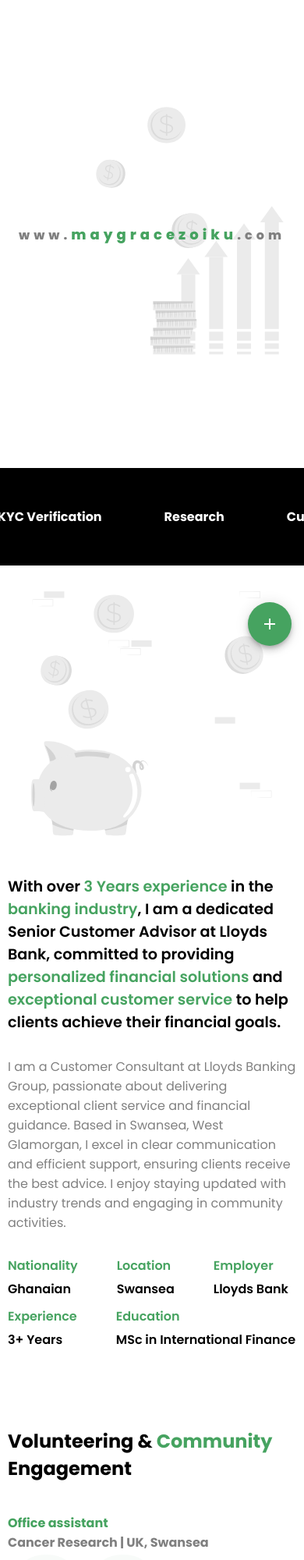
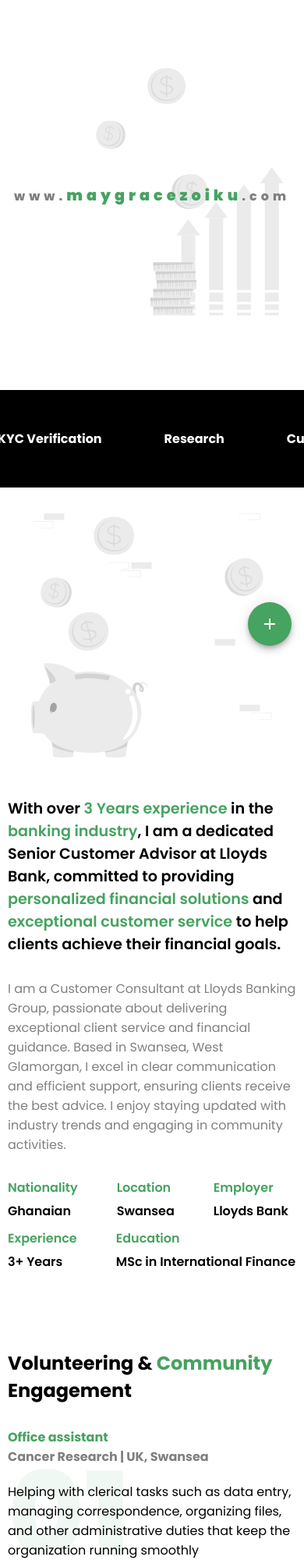
Before and after one commit to Zoiku/maygracezoiku.com, a React (Vite) app: page / in a window 390 px wide. Shown: the top 2000 px of the page at 78% size. Built offline with nearby package versions, Linux system fonts and the light colour scheme.

Commit message:
first commit

```diff
--- a/src/pages/Home.jsx
+++ b/src/pages/Home.jsx
@@ -154,7 +154,7 @@
         <div className="volunteering-row">
           {volunteering.map((volunteer, index) => (
             <div key={index} className="volunteering-item">
-              <div className="volunteer-index">0{index}</div>
+              <div className="volunteer-index">0{index+1}</div>
               <div className="volunteering-head">
                 <div className="volunteering-role">{volunteer.role}</div>
                 <div className="volunteering-title">
--- a/src/styles/Home.css
+++ b/src/styles/Home.css
@@ -173,7 +173,7 @@
 
 @media screen and (max-width: 1150px) {
   .landing {
-    height: 600px;
+    height: 500px;
   }
 
   .landing-art-container {
@@ -190,7 +190,8 @@
   }
 
   .landing-text .highlight {
-    font-size: large;
+    font-size: larger;
+    font-weight: 900;
   }
 
   .about-container {
@@ -213,7 +214,7 @@
   }
 
   .outreach {
-    gap: 40px;
+    gap: 30px;
   }
 
   .section-title {
@@ -228,5 +229,6 @@
 
   .volunteer-index {
     font-size: 150px;
+    color: #46a36014;
   }
 }
```
